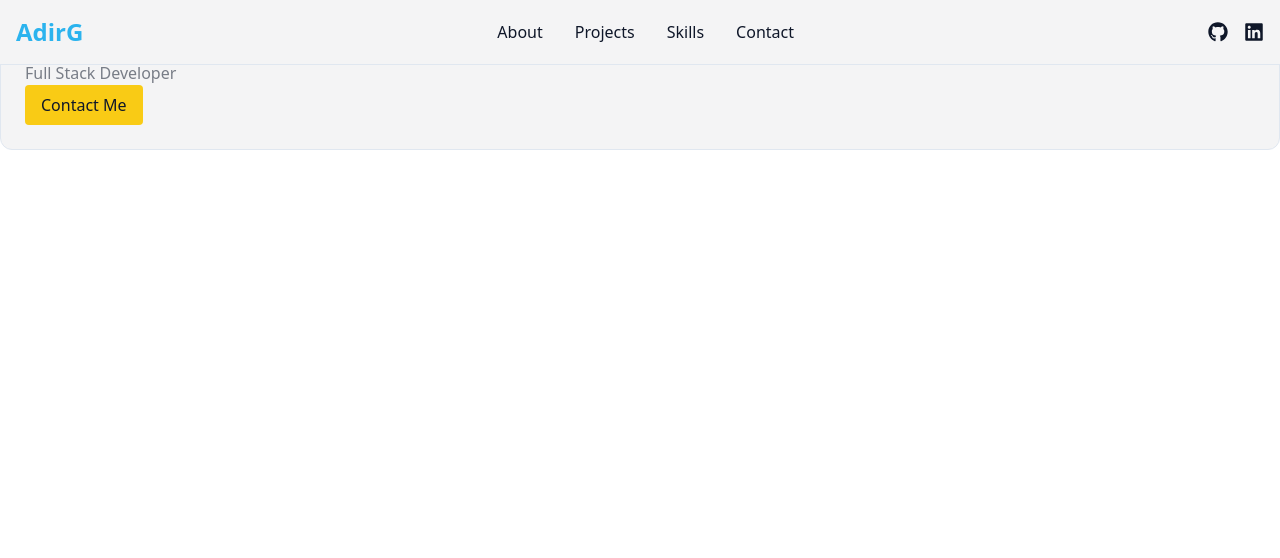
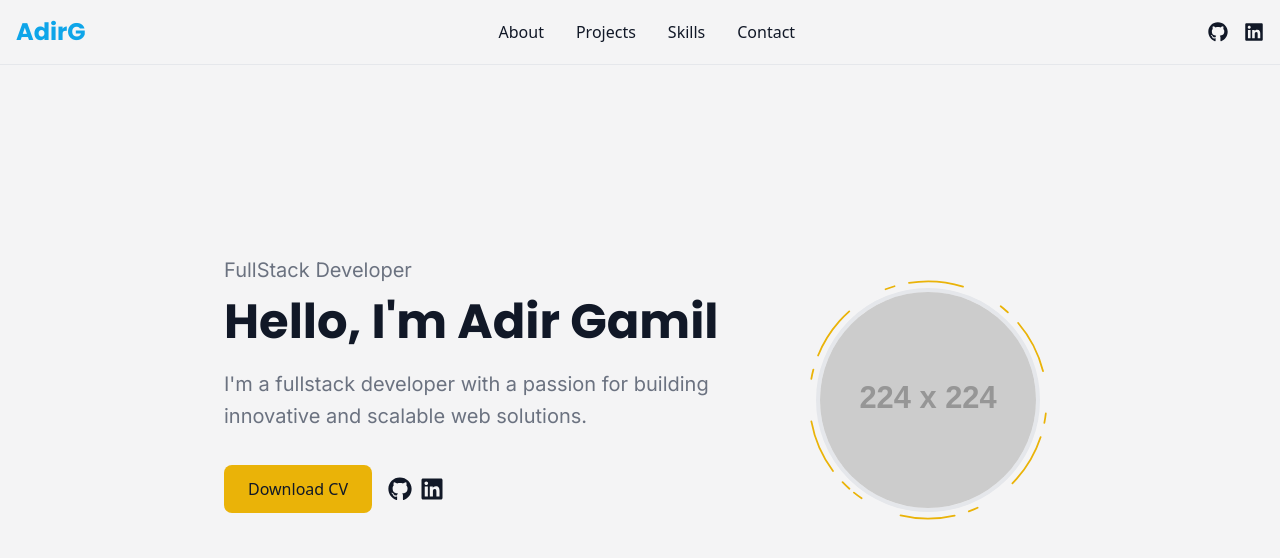
Before and after one commit to AdirGamil/NextProtfolio, a Next.js app: page / in a window 1280 px wide. Shown: the top 558 px of the page. Built offline with nearby package versions, Linux system fonts and the light colour scheme.

Commit message:
add styling to hero

```diff
--- a/app/globals.css
+++ b/app/globals.css
@@ -1,79 +1,127 @@
 @import 'tailwindcss';
 
+/* Light Mode via @theme */
+@theme {
+  --font-heading: 'Poppins', sans-serif;
+  --font-body: 'Inter', sans-serif;
+
+  --color-background: #f4f4f5;
+  --color-foreground: #111827;
+  --color-primary: #0ea5e9;
+  --color-secondary: #22c55e;
+  --color-accent: #eab308;
+  --color-muted: #6b7280;
+  --color-border: #e5e7eb;
+}
+
+/* Dark Mode overrides */
+:root.dark {
+  --color-background: #0f172a;
+  --color-foreground: #f1f5f9;
+  --color-primary: #38bdf8;
+  --color-secondary: #4ade80;
+  --color-accent: #facc15;
+  --color-muted: #94a3b8;
+  --color-border: #1e293b;
+}
+
+/* טיפוגרפיה */
 @layer base {
-  :root {
-    --background: 240 5% 96%;
-    --foreground: 222 47% 11%;
-    --primary: 198 85% 55%;
-    --secondary: 142 72% 47%;
-    --accent: 48 95% 53%;
-    --muted: 220 6% 50%;
-    --border: 214 33% 91%;
+  h1 {
+    font-family: var(--font-heading);
+    @apply text-4xl sm:text-5xl md:text-6xl font-extrabold leading-tight text-foreground;
   }
 
-  .dark {
-    --background: 222 47% 11%;
-    --foreground: 210 40% 98%;
-    --primary: 198 92% 68%;
-    --secondary: 142 75% 65%;
-    --accent: 48 96% 64%;
-    --muted: 215 14% 70%;
-    --border: 217 35% 18%;
+  h2 {
+    font-family: var(--font-heading);
+    @apply text-3xl sm:text-4xl font-bold leading-snug text-foreground;
+  }
+
+  h3 {
+    font-family: var(--font-heading);
+    @apply text-2xl sm:text-3xl font-semibold text-foreground;
+  }
+
+  h4 {
+    font-family: var(--font-heading);
+    @apply text-xl font-semibold text-foreground;
+  }
+
+  p {
+    font-family: var(--font-body);
+    @apply text-base sm:text-lg leading-relaxed text-muted;
+  }
+
+  small {
+    font-family: var(--font-body);
+    @apply text-sm text-muted;
+  }
+
+
+
+  strong {
+    @apply font-semibold text-foreground;
+  }
+
+  blockquote {
+    @apply border-l-4 border-primary pl-4 italic text-muted;
+  }
+
+  code {
+    @apply font-mono text-sm bg-muted text-foreground px-1 py-0.5 rounded;
   }
 }
 
+/* כלי עזר לצבעים */
 @layer utilities {
   .bg-background {
-    background-color: hsl(var(--background));
+    background-color: var(--color-background);
   }
 
   .text-foreground {
-    color: hsl(var(--foreground));
+    color: var(--color-foreground);
   }
 
   .bg-primary {
-    background-color: hsl(var(--primary));
+    background-color: var(--color-primary);
   }
 
   .text-primary {
-    color: hsl(var(--primary));
+    color: var(--color-primary);
   }
 
   .bg-secondary {
-    background-color: hsl(var(--secondary));
+    background-color: var(--color-secondary);
   }
 
   .text-secondary {
-    color: hsl(var(--secondary));
+    color: var(--color-secondary);
   }
 
   .bg-accent {
-    background-color: hsl(var(--accent));
+    background-color: var(--color-accent);
   }
 
   .text-accent {
-    color: hsl(var(--accent));
+    color: var(--color-accent);
   }
 
   .text-muted {
-    color: hsl(var(--muted));
+    color: var(--color-muted);
   }
 
   .border-border {
-    border-color: hsl(var(--border));
+    border-color: var(--color-border);
   }
 
-  /* תוספת לשימוש עם hover למשל */
   .hover\:bg-primary:hover {
-    background-color: hsl(var(--primary));
+    background-color: var(--color-primary);
   }
-}
 
-@layer utilities {
   .nav__link {
     @apply relative text-base font-medium w-fit block;
     @apply after:block after:content-[''] after:absolute after:h-[3px];
-    @apply after:bg-[#c6eb59] after:w-full after:scale-x-0;
+    @apply after:bg-accent after:w-full after:scale-x-0;
     @apply hover:after:scale-x-100 after:transition-all after:duration-300 after:origin-left;
   }
 }
--- a/components/sections/Hero.tsx
+++ b/components/sections/Hero.tsx
@@ -1,15 +1,101 @@
-
+'use client'
+import { motion } from 'framer-motion'
+import { FaGithub, FaLinkedin, FaTwitter } from 'react-icons/fa'
 const Hero = () => {
   return (
-<div className="bg-background text-foreground border border-border p-6 rounded-xl">
-  <h1 className="text-primary text-3xl font-bold">Hi, I'm Adir</h1>
-  <p className="text-muted">Full Stack Developer</p>
-  <button className="bg-accent text-foreground px-4 py-2 rounded hover:bg-primary">
-    Contact Me
-  </button>
-</div>
+    <section className="min-h-screen flex flex-col md:flex-row justify-center items-center bg-background text-foreground px-4">
+      {/* Left Side - Text & Links */}
+      <motion.div
+        initial={{ opacity: 0, x: -20 }}
+        animate={{ opacity: 1, x: 0 }}
+        transition={{ duration: 0.8 }}
+        className="max-w-xl md:pr-8 text-center md:text-left"
+      >
+  {/* Subtitle */}
+  <h5 className="text-muted text-lg sm:text-xl font-body mb-2">
+        FullStack Developer
+      </h5>
+      {/* Main Headline */}
+      <h1 className="text-4xl sm:text-5xl font-bold font-heading mb-4">
+        Hello, I'm <span className="">Adir Gamil</span>
+      </h1>
+      {/* Description */}
+      <p className="text-muted text-lg sm:text-xl font-body mb-8">
+        I'm a fullstack developer with a passion for building innovative and scalable web solutions.
+      </p>
+      {/* CTA Button */}
+      <div className="mb-8 flex justify-center md:justify-start gap-4 items-center">
+        <button className="bg-accent text-foreground px-6 py-3 rounded-lg hover:bg-primary transition-colors duration-300">
+          Download CV
+        </button>
+      {/* Social Icons */}
+      <div className="flex justify-center md:justify-start gap-2 text-2xl">
+        <a
+          href="https://github.com/AdirGamil"
+          target="_blank"
+          rel="noopener noreferrer"
+          aria-label="GitHub"
+        >
+          <FaGithub className="hover:text-primary transition-colors" />
+        </a>
+        <a
+          href="https://linkedin.com/in/adirg"
+          target="_blank"
+          rel="noopener noreferrer"
+          aria-label="LinkedIn"
+        >
+          <FaLinkedin className="hover:text-primary transition-colors" />
+        </a>
+      </div>
+      </div>
+      </motion.div>
 
+      {/* Right Side - Profile with Rotating Ring */}
+      <div className="relative w-64 h-64 flex justify-center items-center">
+          {/* טבעת מסתובבת עם SVG */}
+          <motion.svg
+            className="absolute w-[300px] h-[300px]"
+            viewBox="0 0 506 506"
+            fill="transparent"
+            xmlns="http://www.w3.org/2000/svg"
+            animate={{ rotate: 360 }}
+          >
+            <motion.circle
+              cx="253"
+              cy="253"
+              r="200"
+              stroke="var(--color-accent)"
+              strokeWidth="3"
+              strokeLinecap="round"
+              initial={{ strokeDasharray: '24 10 0 0' }}
+              animate={{
+                strokeDasharray: [
+                  '15 120 25',
+                  '16 25 92 72',
+                  '4 250 22 22',
+                  '0 0 0 0',
+                ],
+                rotate: [0, 360, 720],
+              }}
+              transition={{
+                duration: 30,
+                repeat: Infinity,
+                ease: 'linear'
+              }}
+            />
+          </motion.svg>
 
+          {/* התמונה */}
+          <div className="relative w-56 h-56 rounded-full overflow-hidden border-4 border-border bg-background z-10">
+            <img
+              src="https://placehold.co/224x224"
+              alt="Adir's Profile"
+              className="w-full h-full object-cover"
+            />
+          </div>
+        </div>
+
+    </section>
   )
 }
 
--- a/tailwind.config.ts
+++ b/tailwind.config.ts
@@ -11,12 +11,7 @@ const config: Config = {
     './layouts/**/*.{ts,tsx}',
   ],
   theme: {
-    extend: {
-      fontFamily: {
-        heading: ['var(--font-poppins)', 'sans-serif'],
-        body: ['var(--font-inter)', 'sans-serif'],
-      },
-    },
+    extend: {},
   },
   darkMode: 'class',
   plugins: [],
```
